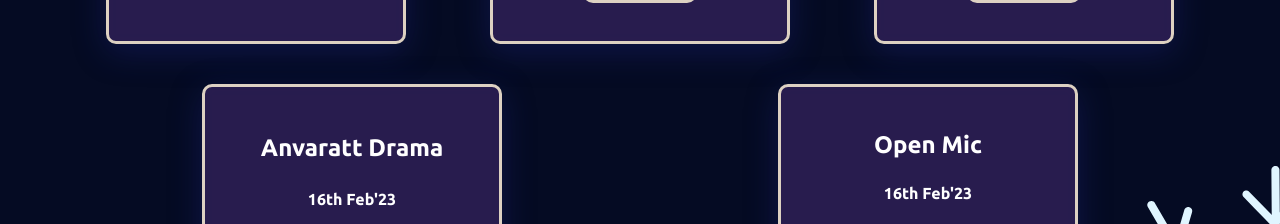
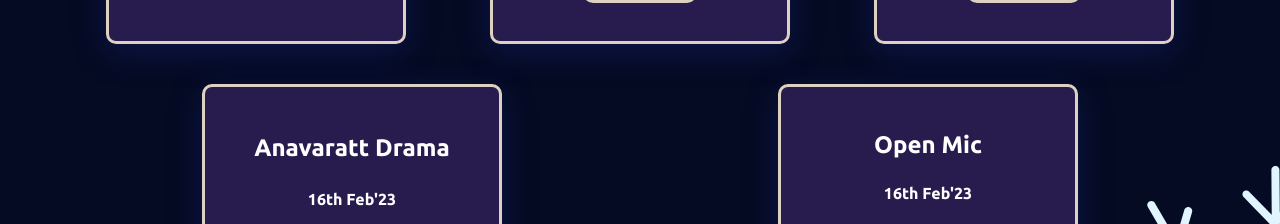
Before and after one commit to Atharv-110/Litopia-Website, a React (Create React App) app: page / in a window 1280 px wide. Shown: the part 2520-2744 px from the top of the page. Built offline with nearby package versions, Linux system fonts and the light colour scheme.

Commit message:
Changes made

```diff
--- a/src/components/Events.js
+++ b/src/components/Events.js
@@ -131,7 +131,7 @@ export default function Events() {
             </div>
 
             <div className="event-card">
-              <h2 className="event-title">Anvaratt Drama</h2>
+              <h2 className="event-title">Anavaratt Drama</h2>
               <h4>16th Feb'23</h4>
               <h4>Timings: 12:00PM</h4>
               <p className="event-description">
```
